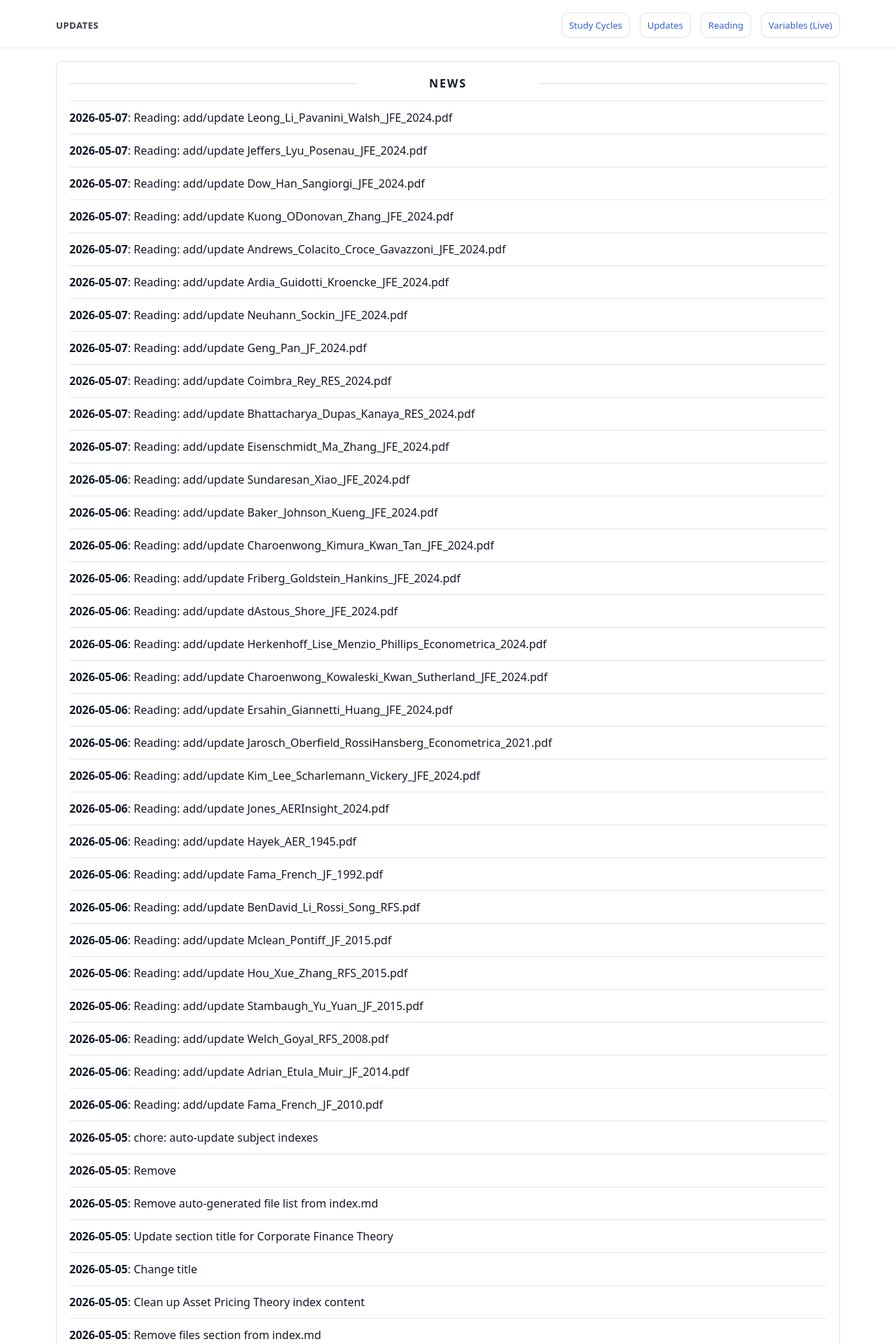
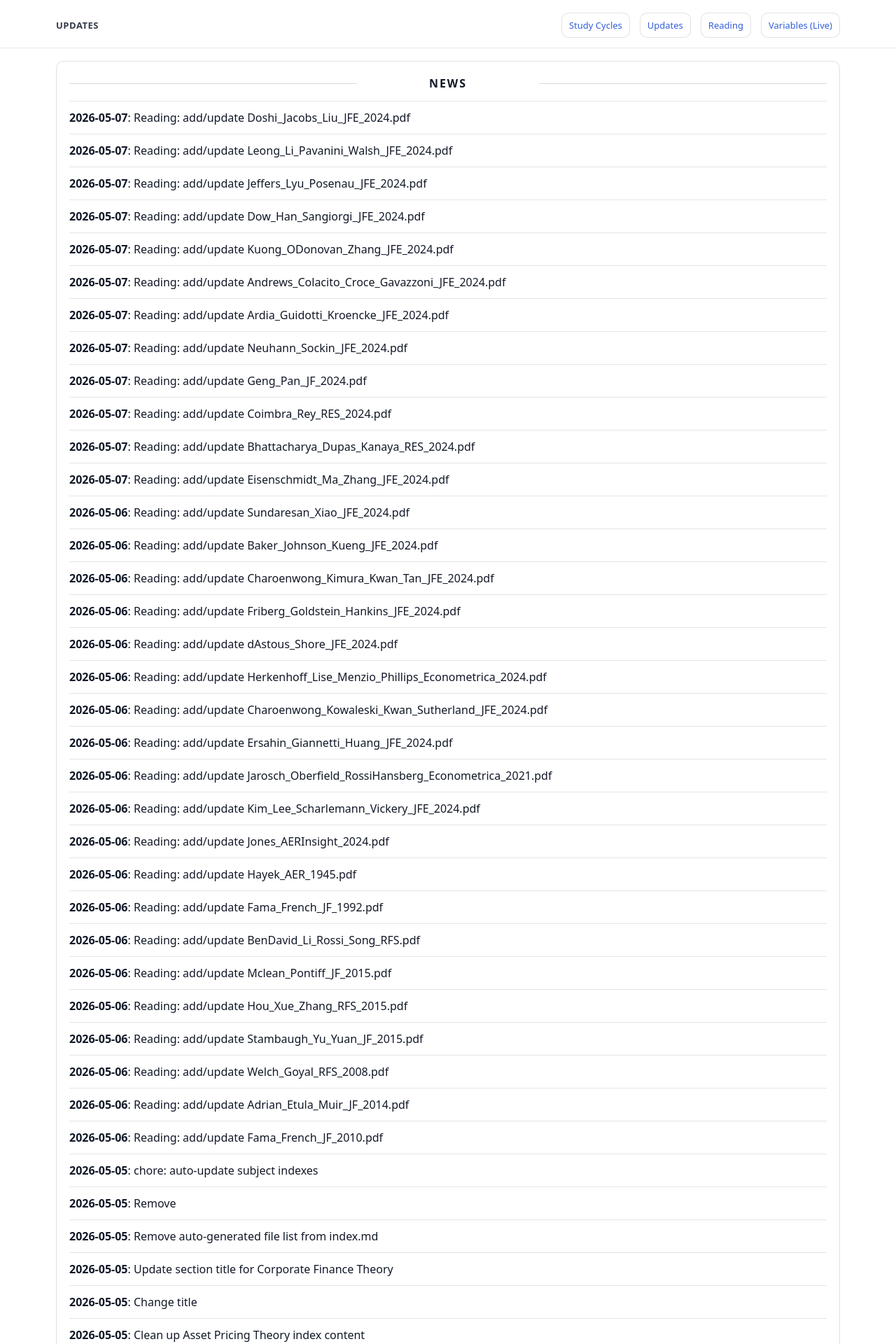
Before and after one commit to yaxinzn/study-archive, a Jekyll site: the page built from updates/index.md, in a window 1280 px wide. Shown: the top 1920 px of the page at 70% size. Built offline with Jekyll 4.4.1, drawn with Linux system fonts in a browser that asks for light colours; some of the changed text lies outside the part shown.

Commit message:
chore: update NEWS feed

```diff
--- a/_data/news.yml
+++ b/_data/news.yml
@@ -1,4 +1,7 @@
 # Auto-generated update history (sorted newest -> oldest). Do not edit manually.
+- ts: "1778148696"
+  date: "2026-05-07"
+  title: "Reading: add/update Doshi_Jacobs_Liu_JFE_2024.pdf"
 - ts: "1778148578"
   date: "2026-05-07"
   title: "Reading: add/update Leong_Li_Pavanini_Walsh_JFE_2024.pdf"
```
